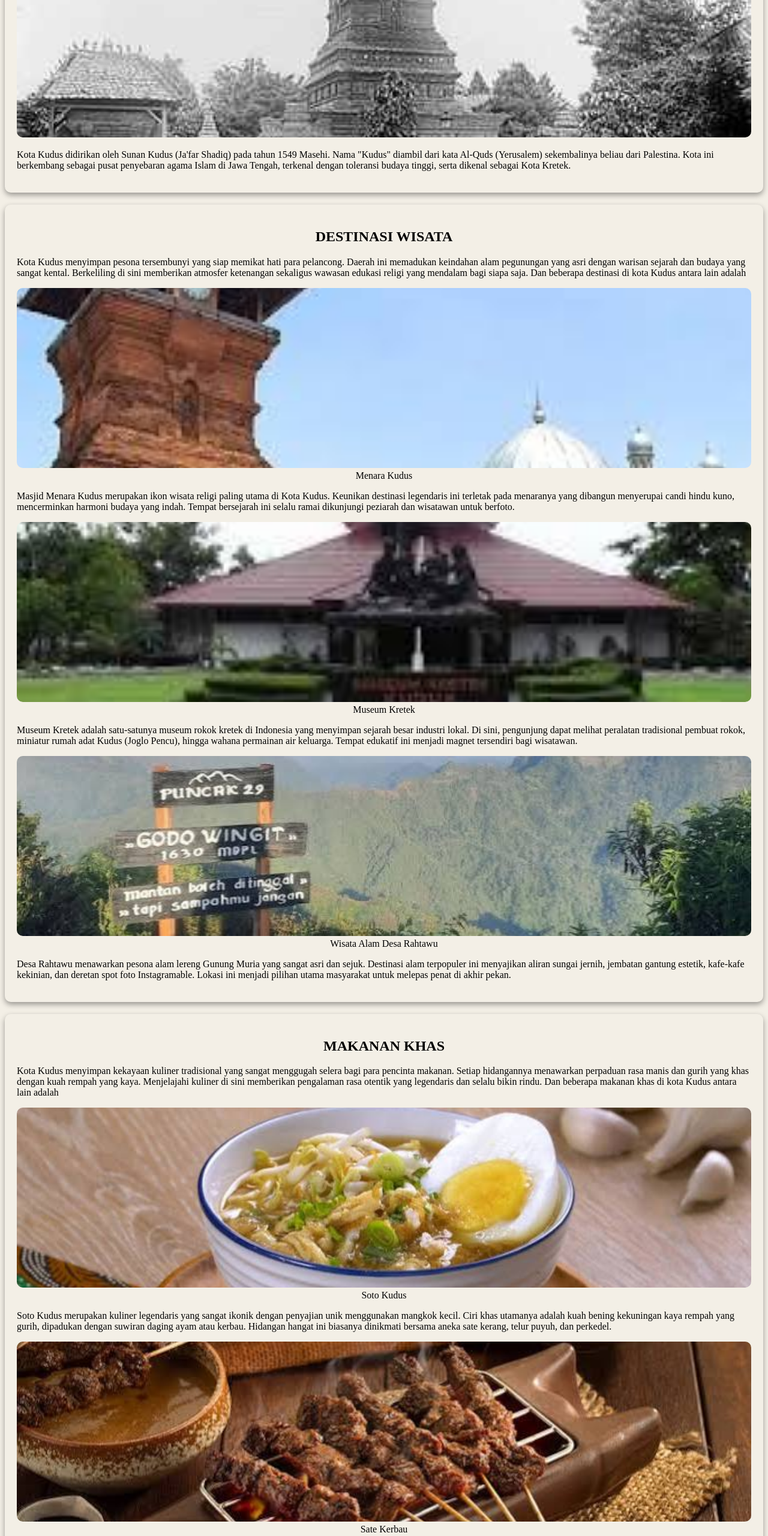
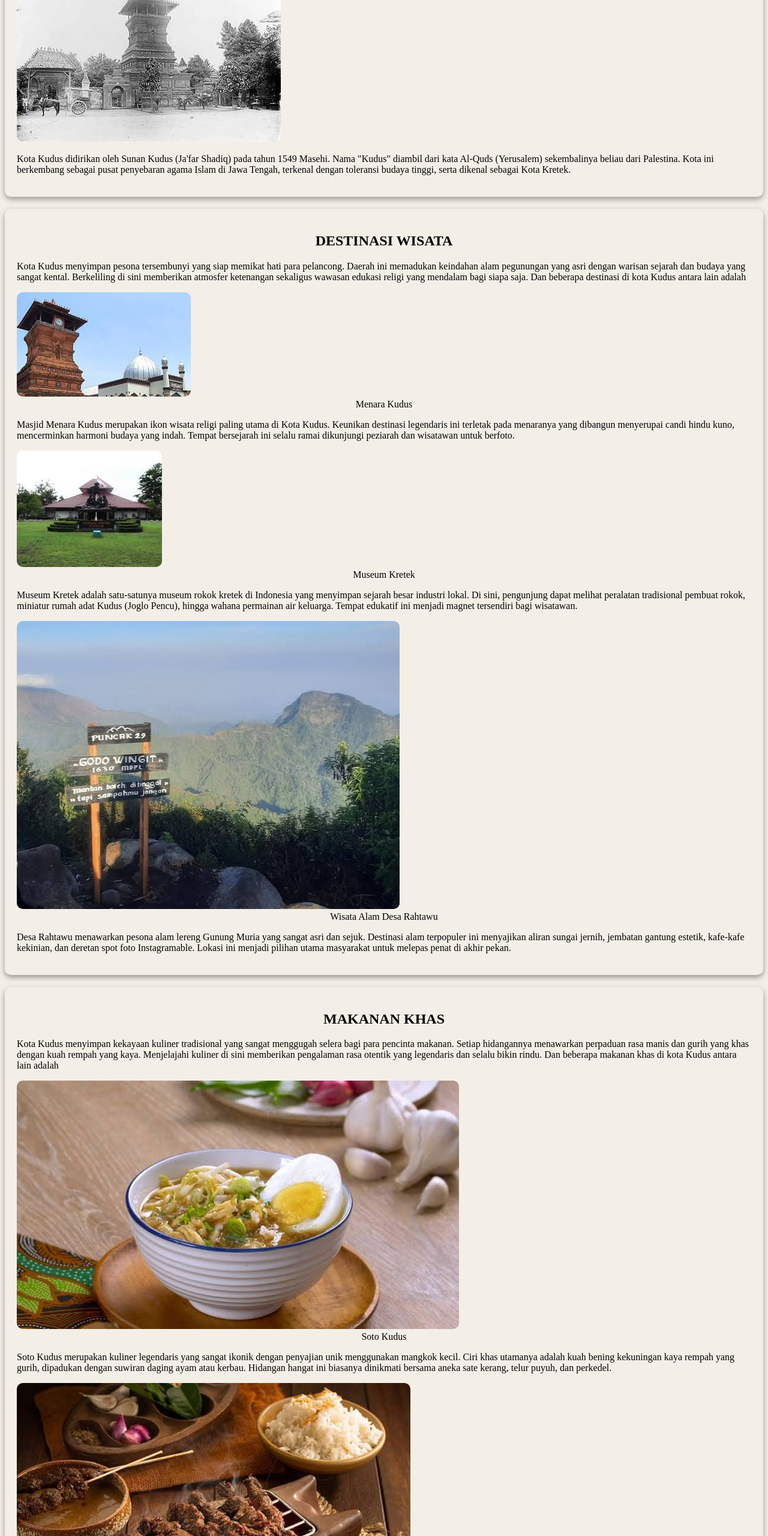
Before and after one commit to kokuyy/Kota-Kudus, a plain HTML site: page index.html in a window 1280 px wide. Shown: the part 240-2800 px from the top of the page at 60% size. Drawn offline with Linux system fonts and the light colour scheme; a web font is replaced by a local one.

Commit message:
Update index.html

```diff
--- a/index.html
+++ b/index.html
@@ -34,7 +34,6 @@
         <img
           src="FOTO/fotosejarahmenara.png"
           alt="menara kudus"
-          class="featured-image"
           style="border-radius: 10px"
         />
         <p>
@@ -60,7 +59,6 @@
         <img
           src="FOTO/menaraKudus.png"
           alt="Menara Kudus"
-          class="featured-image"
           style="border-radius: 10px"
         />
         <li class="text-center" style="list-style: none">Menara Kudus</li>
@@ -75,7 +73,6 @@
         <img
           src="FOTO/museum-kretek.png"
           alt="Museum Kretek"
-          class="featured-image"
           style="border-radius: 10px"
         />
         <li class="text-center" style="list-style: none">Museum Kretek</li>
@@ -90,7 +87,6 @@
         <img
           src="FOTO/desarahtawu.png"
           alt="Wisata Alam Desa Rahtawu"
-          class="featured-image"
           style="border-radius: 10px"
         />
         <li class="text-center" style="list-style: none">
@@ -119,7 +115,6 @@
         <img
           src="FOTO/sotokudus.png"
           alt="Soto Kudus"
-          class="featured-image"
           style="border-radius: 10px"
         />
         <li class="text-center" style="list-style: none">Soto Kudus</li>
@@ -134,7 +129,6 @@
         <img
           src="FOTO/satekerbau.png"
           alt="Sate Kerbau"
-          class="featured-image"
           style="border-radius: 10px"
         />
         <li class="text-center" style="list-style: none">Sate Kerbau</li>
@@ -149,7 +143,6 @@
         <img
           src="FOTO/LentogTanjung.png"
           alt="Lentog Tanjung"
-          class="featured-image"
           style="border-radius: 10px"
         />
         <li class="text-center" style="list-style: none">Lentog Tanjung</li>
```
